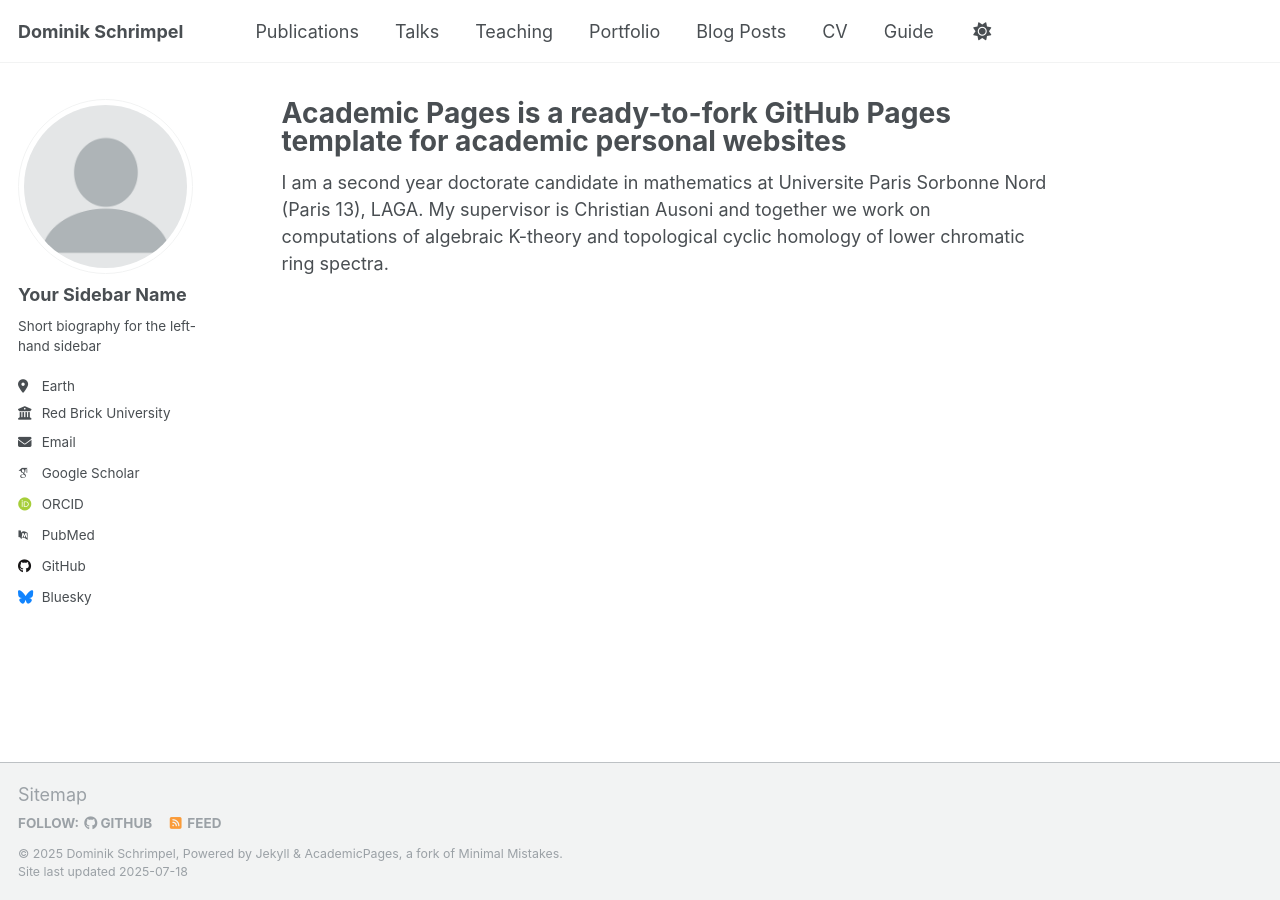
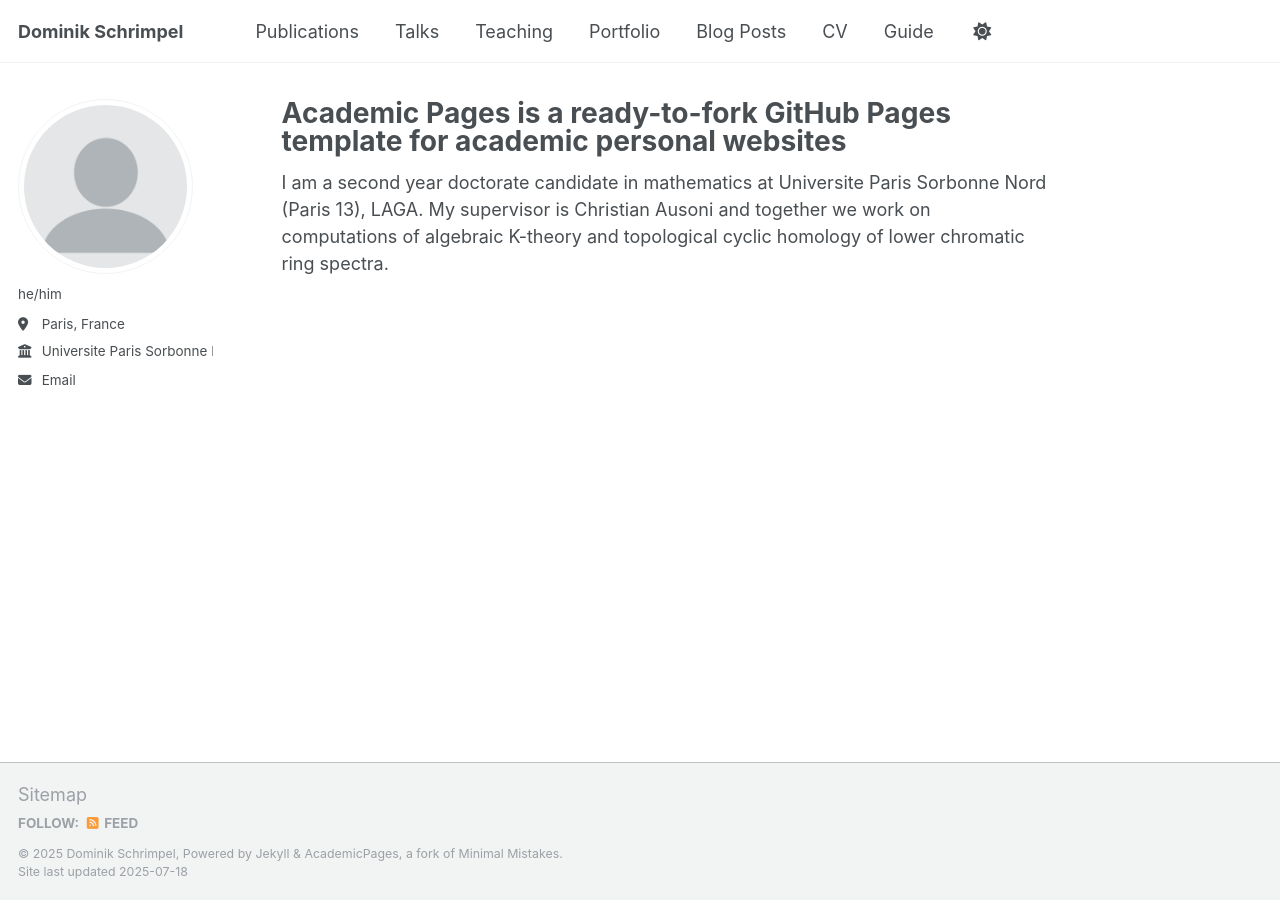
Before and after one commit to dominikschrimpel/dominik.schrimpel, a Jekyll site: the page built from _pages/about.md, in a window 1280 px wide. Built offline with Jekyll 4.4.1, drawn with Linux system fonts in a browser that asks for light colours; some web fonts are replaced; a script that is not in the unit is left out.

Commit message:
Update _config.yml

```diff
--- a/_config.yml
+++ b/_config.yml
@@ -12,7 +12,7 @@ site_theme               : "default"
 title                    : "Dominik Schrimpel"
 title_separator          : "-"
 name                     : &name "Dominik Schrimpel"
-description              : &description "personal description"
+description              : &description
 url                      : https://shrimp-d.github.io/dominik.schrimpel/ # the base hostname & protocol for your site e.g. "https://[your GitHub username].github.io" or if you already have some other page hosted on Github then use "https://[your GitHub username].github.io/[Your Repo Name]"
 baseurl                  : "" # the subpath of your site, e.g. "/blog"
 repository               : "shrimp-d/dominik.schrimpel.github.io"
@@ -23,22 +23,22 @@ repository               : "shrimp-d/dominik.schrimpel.github.io"
 author:
   # Biographic information
   avatar           : "profile.png"
-  name             : "Your Sidebar Name"
-  pronouns         : # example: "she/her"
-  bio              : "Short biography for the left-hand sidebar"
-  location         : "Earth"
-  employer         : "Red Brick University"
+  name             : # NAME
+  pronouns         : "he/him"
+  bio              : # BIO
+  location         : "Paris, France"
+  employer         : "Universite Paris Sorbonne Nord"
   uri              : # URL
-  email            : "none@example.org"
+  email            : "schrimpel 'at' math.univ-paris13.fr"
 
   # Academic websites
   academia         : # URL
-  arxiv            : # URL - Update with the correct link to your profile
-  googlescholar    : "https://scholar.google.com/citations?user=PS_CX0AAAAAJ"
+  arxiv            : # URL
+  googlescholar    : # URL
   impactstory      : # URL
-  orcid            : "http://orcid.org/yourorcidurl"
+  orcid            : # URL
   semantic         : # URL
-  pubmed           : "https://www.ncbi.nlm.nih.gov/pubmed/?term=john+snow"
+  pubmed           : # URL
   researchgate     : # URL
   scopus           : # URL
 
@@ -46,13 +46,13 @@ author:
   bitbucket        : # Username - Update with your username on the site
   codepen          : # Username
   dribbble         : # Username
-  github           : "academicpages"
+  github           : # Username
   kaggle           : # Username
   stackoverflow    : # User number or user number and name (i.e., use "1" or "1/jeff-atwood")
 
   # Social media
   artstation       : # Username
-  bluesky          : "bsky.app" # Replace this with you Bluesky username
+  bluesky          : # Username
   facebook         : # Username
   flickr           : # Username
   foursquare       : # Username
```
